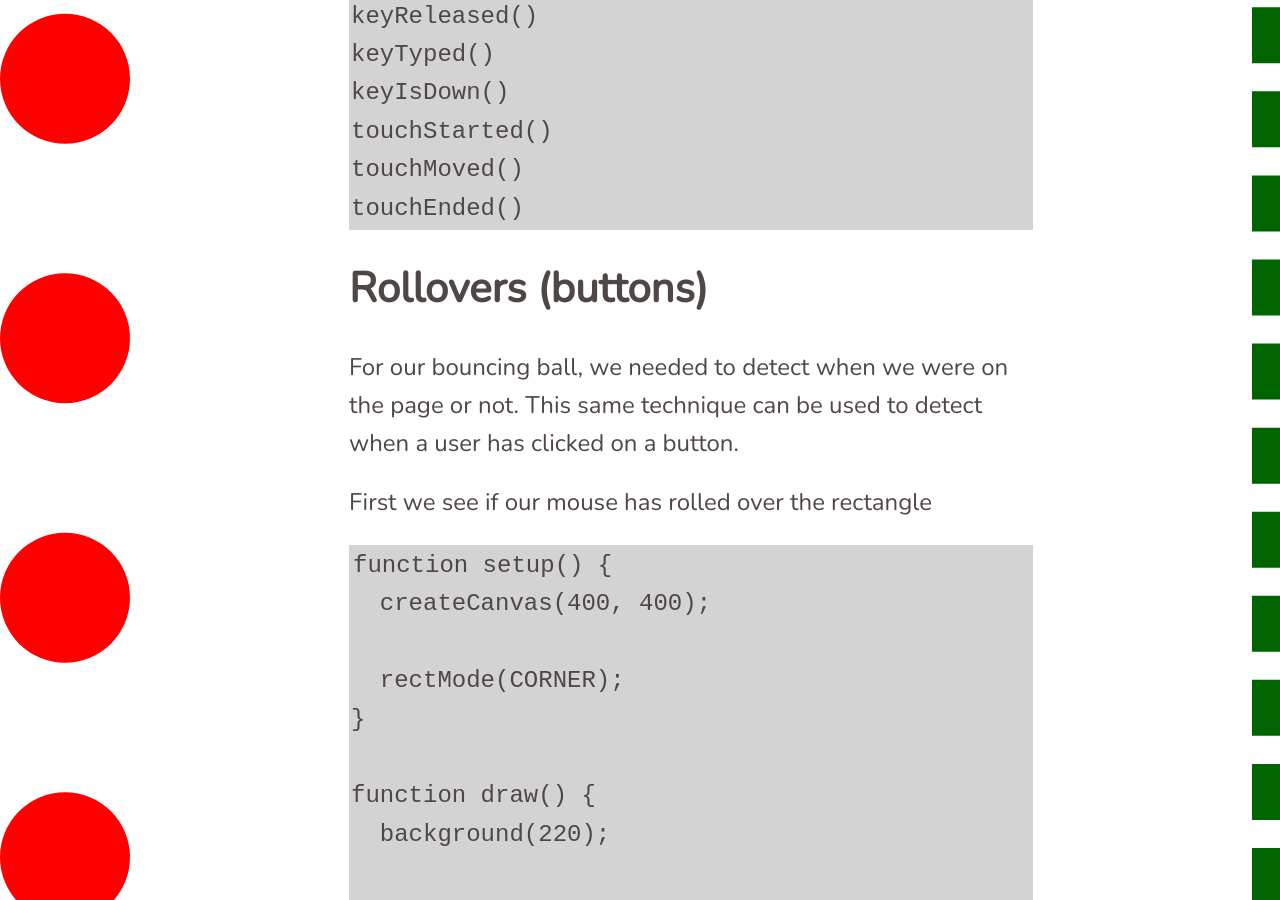
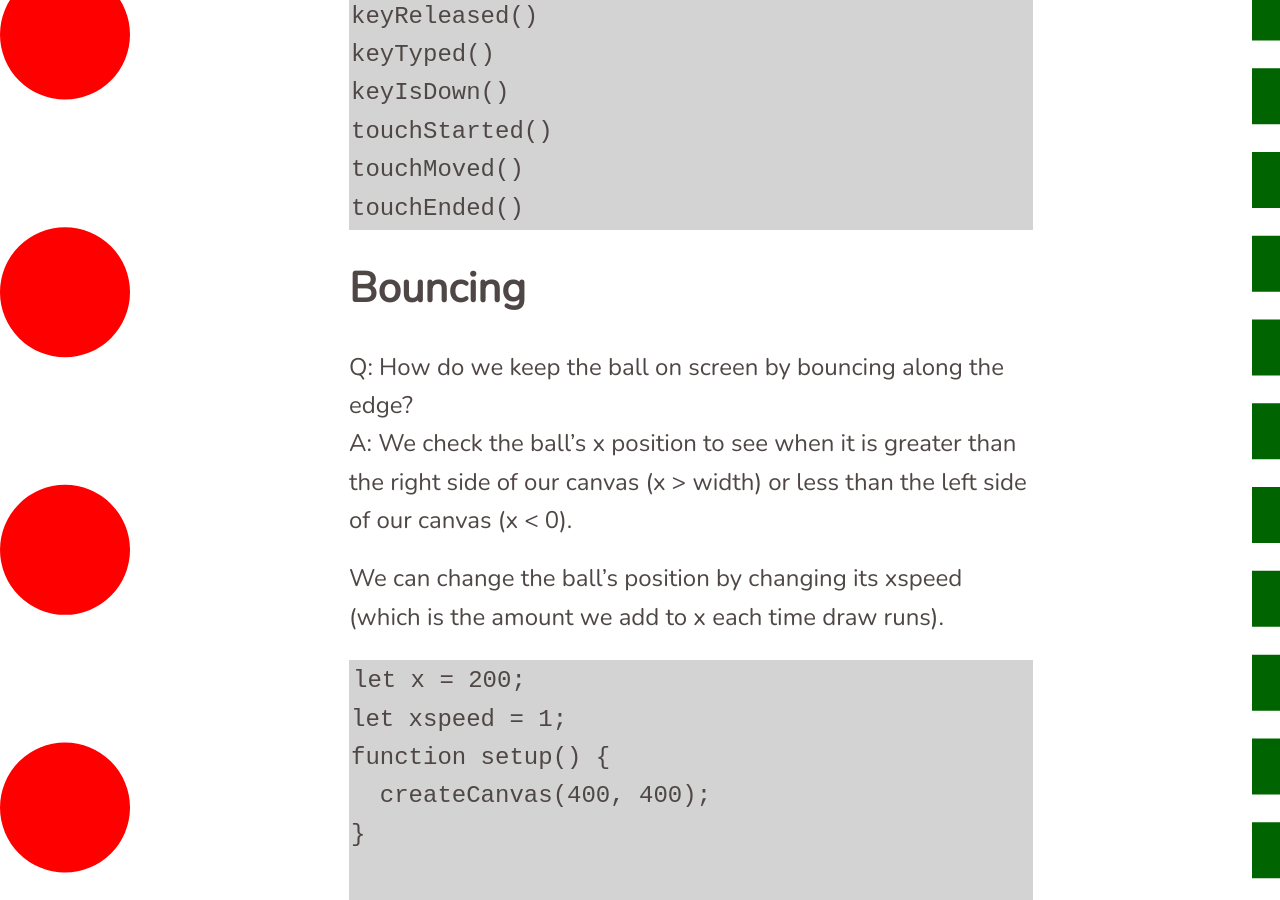
Before and after one commit to lee2sman/p4va_spring2024, a Jekyll site: the page built from _posts/2023-09-18-week3.md, in a window 1280 px wide and 900 px high, scrolled down 6214 px. Built offline with Jekyll 4.4.1, drawn with Linux system fonts in a browser that asks for light colours; nearby versions of some CDN libraries; some of the changed text lies outside the part shown.

Commit message:
update week3

````diff
--- a/_posts/2023-09-18-week3.md
+++ b/_posts/2023-09-18-week3.md
@@ -170,6 +170,36 @@ touchMoved()
 touchEnded()
 ```
 
+## Bouncing
+
+Q: How do we keep the ball on screen by bouncing along the edge?
+A: We check the ball's x position to see when it is greater than the right side of our canvas (x > width) or less than the left side of our canvas (x < 0).
+
+We can change the ball's position by changing its xspeed (which is the amount we add to x each time draw runs).
+
+```
+let x = 200;
+let xspeed = 1;
+function setup() {
+  createCanvas(400, 400);
+}
+
+function draw() {
+  background(0);
+
+  circle(x,y,10);
+  x = x + xspeed;
+
+  if (x > width){
+      //make it bounce
+    xspeed = -1;
+      }
+  if (x < 0){
+    xspeed = 1;
+  }
+}
+```
+
 ## Rollovers (buttons)
 
 For our bouncing ball, we needed to detect when we were on the page or not. This same technique can be used to detect when a user has clicked on a button.
@@ -224,7 +254,9 @@ The Coding Train videos
 
 ## Bouncing Balls of Color
 
-Take our bouncing ball starter code from [here](https://editor.p5js.org/2sman/sketches/77EtIEz_5). Duplicate the code sketch. Now add:
+Take our bouncing ball starter code from [here](https://editor.p5js.org/2sman/sketches/UJ7TXsmip).
+
+Duplicate the code sketch. Now add:
 
 - when the ball bounces, change the color
 - when the ball bounces, change the size of the ball
````
